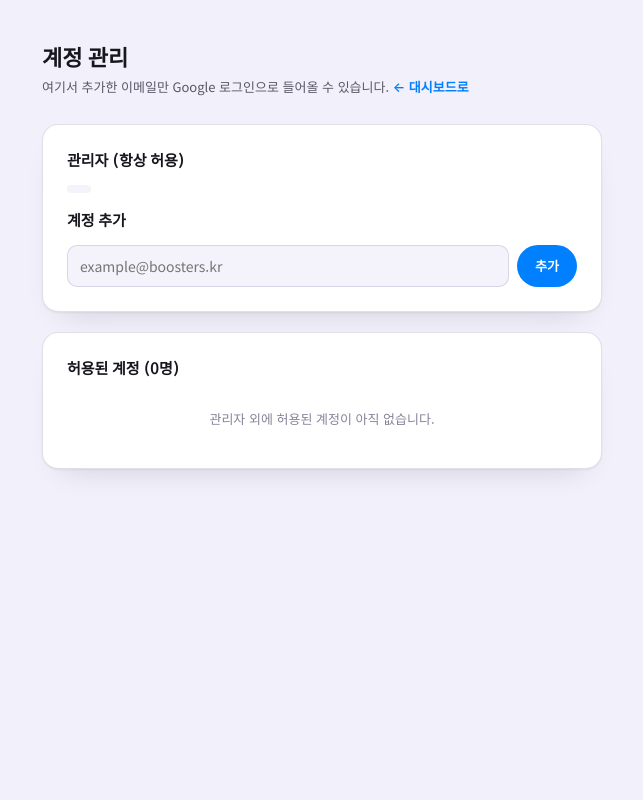
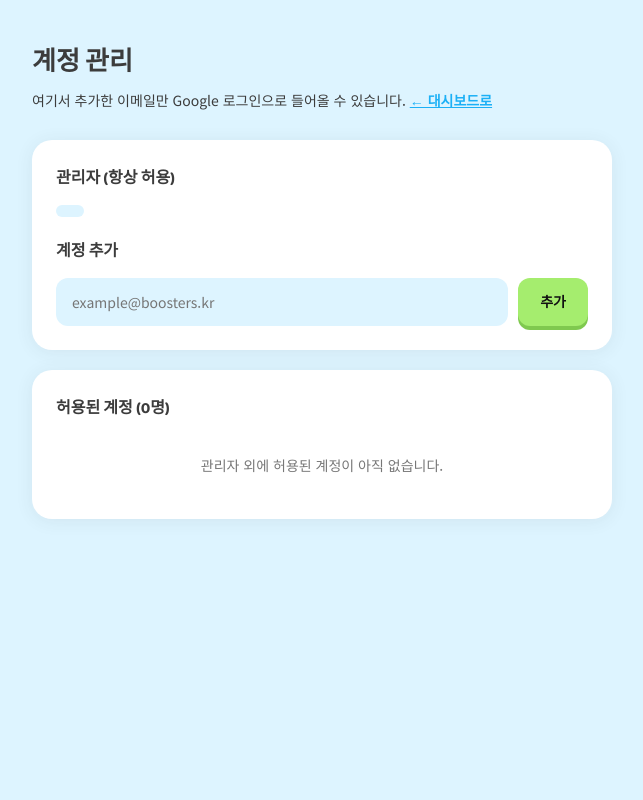
Before and after one commit to sungyyy26/metaad-creator, a Flask app: template webapp/templates/admin_users.html in a window 1280 px wide. Shown: the whole page, without its empty margins (318-961 px from the left). Run offline with Flask 3, Linux system fonts and the light colour scheme; the template is opened without the code that fills it, so the values that code supplies are empty; some libraries are stand-ins or nearby versions.

Commit message:
Harden session cookie config and apply Duolingo-style design to login/admin pages
- webapp/app.py: explicitly set SESSION_COOKIE_SAMESITE=Lax and
  SESSION_COOKIE_HTTPONLY=True (don't rely on Flask's implicit
  default), and SESSION_COOKIE_SECURE once deployed (DATABASE_URL or
  login configured) without breaking local http:// dev. Pure config,
  no behavior change otherwise.
- webapp/templates/login.html, admin_users.html: restyled to the
  provided Duolingo-inspired design tokens (lime-green primary, pale
  blue background, Baloo 2 + Noto Sans KR typography, 12px radius,
  300ms ease motion), honoring its accessibility notes (visible focus
  rings, underlined accent-colored links since that color alone fails
  contrast on this background, muted text kept to non-essential
  captions only). Scoped to these two standalone pages, not the main
  dashboard — no Jinja logic, forms, or routes changed, styling only.

Co-Authored-By: Claude Sonnet 5 <noreply@anthropic.com>
Claude-Session: https://claude.ai/code/session_01KentCtJqe1KiuePnZrmkPU

```diff
--- a/webapp/app.py
+++ b/webapp/app.py
@@ -37,6 +37,12 @@ load_dotenv()  # reads .env in the repo root (or nearest parent) if present;
 
 app = Flask(__name__)
 app.secret_key = os.environ.get("FLASK_SECRET_KEY", os.urandom(24))
+# SameSite=Lax는 대부분의 cross-site POST 위조 요청에서 세션 쿠키가 전송되는 걸
+# 막아준다 — Flask가 이미 기본값으로 적용하지만, 버전에 기대지 않고 명시적으로
+# 고정해둔다. Secure는 HTTPS에서만 켠다 — 로컬 개발(http://127.0.0.1)에서까지
+# 켜면 브라우저가 쿠키를 아예 안 보내서 로그인이 깨진다.
+app.config["SESSION_COOKIE_SAMESITE"] = "Lax"
+app.config["SESSION_COOKIE_HTTPONLY"] = True
 DATABASE_URL = os.environ.get("DATABASE_URL")
 # 로컬에서는 DATABASE_URL이 없으면 기존처럼 그냥 JSON 파일에 저장한다 — Postgres를
 # 따로 띄우지 않아도 로컬 개발은 그대로 동작한다. Render처럼 DATABASE_URL이 설정된
@@ -63,6 +69,9 @@ GOOGLE_OAUTH_CLIENT_SECRET = os.environ.get("GOOGLE_OAUTH_CLIENT_SECRET")
 # 로그인할 수 있도록 allowed_users 테이블로 접근을 제어한다.
 ADMIN_EMAIL = (os.environ.get("ADMIN_EMAIL") or "").strip().lower()
 LOGIN_ENABLED = bool(GOOGLE_OAUTH_CLIENT_ID and GOOGLE_OAUTH_CLIENT_SECRET)
+# Render처럼 실제 배포된 환경(HTTPS)에서만 Secure 쿠키를 켠다 — 로컬 개발 서버는
+# http://127.0.0.1이라 Secure 쿠키가 켜지면 브라우저가 쿠키를 보내지 않는다.
+app.config["SESSION_COOKIE_SECURE"] = bool(DATABASE_URL) or LOGIN_ENABLED
 
 oauth = None
 if LOGIN_ENABLED:
--- a/webapp/templates/admin_users.html
+++ b/webapp/templates/admin_users.html
@@ -6,57 +6,58 @@
 <title>광고 에딧 데스크 · 계정 관리</title>
 <link rel="preconnect" href="https://fonts.googleapis.com">
 <link rel="preconnect" href="https://fonts.gstatic.com" crossorigin>
-<link href="https://fonts.googleapis.com/css2?family=Gothic+A1:wght@600;700;800&family=Noto+Sans+KR:wght@400;500;600&family=IBM+Plex+Mono:wght@500&display=swap" rel="stylesheet">
+<link href="https://fonts.googleapis.com/css2?family=Baloo+2:wght@500;600;700;800&family=Noto+Sans+KR:wght@400;600;700&display=swap" rel="stylesheet">
 <style>
   :root{
-    --bg:#f2f0fa; --surface:#ffffff; --surface-2:#f4f2fa; --border:rgba(120,110,160,.22);
-    --text:#18161d; --text-muted:#5b5768; --text-faint:#87839a;
-    --accent:#0080ff; --accent-hover:#2f97ff; --accent-contrast:#ffffff;
-    --error:#d70015;
-    --shadow: 0 1px 2px rgba(0,0,0,.06), 0 16px 32px -20px rgba(30,20,60,.2);
-  }
-  @media (prefers-color-scheme: dark){
-    :root{
-      --bg:#131019; --surface:#1c1826; --surface-2:#242032; --border:rgba(255,255,255,.14);
-      --text:#f3f1fa; --text-muted:#a9a6c0; --text-faint:#726f8a;
-      --accent:#2997ff; --accent-hover:#5aabff; --accent-contrast:#ffffff;
-      --error:#f87171;
-      --shadow: 0 2px 10px rgba(0,0,0,.3), 0 16px 32px -20px rgba(0,0,0,.6);
-    }
+    --primary:#a5ed6e; --on-primary:#111111; --bg:#ddf4ff; --surface:#ffffff;
+    --text:#3c3c3c; --text-muted:#777777; --accent:#1cb0f6; --danger:#ff4b4b;
+    --radius:12px;
+    --font-display:"Baloo 2","Noto Sans KR",sans-serif;
+    --font-body:"Noto Sans KR","Baloo 2",sans-serif;
+    --shadow: 0 2px 18px rgba(60,60,60,.08);
   }
   *{box-sizing:border-box;}
   body{
     margin:0; min-height:100vh; background:var(--bg); color:var(--text); padding:40px 20px;
-    font-family:"Noto Sans KR",-apple-system,BlinkMacSystemFont,"Helvetica Neue",Arial,sans-serif;
+    font-family:var(--font-body);
   }
-  .wrap{ max-width:560px; margin:0 auto; }
-  h1{ font-family:"Gothic A1",sans-serif; font-weight:800; font-size:22px; margin:0 0 4px; }
-  .sub{ color:var(--text-muted); font-size:13px; margin:0 0 28px; }
-  .sub a{ color:var(--accent); font-weight:600; text-decoration:none; }
-  .card{ background:var(--surface); border:1px solid var(--border); border-radius:16px; box-shadow:var(--shadow); padding:24px; margin-bottom:20px; }
-  .card h2{ font-family:"Gothic A1",sans-serif; font-size:15px; margin:0 0 14px; }
-  .admin-row{ display:flex; align-items:center; gap:8px; font-family:"IBM Plex Mono",monospace; font-size:13px; color:var(--text-muted); margin-bottom:16px; }
-  .admin-row span{ background:var(--surface-2); border-radius:980px; padding:4px 12px; }
-  form.add-form{ display:flex; gap:8px; }
+  :focus-visible{ outline:2px solid var(--accent); outline-offset:2px; border-radius:4px; }
+  .wrap{ max-width:580px; margin:0 auto; }
+  h1{ font-family:var(--font-display); font-weight:800; font-size:26px; margin:0 0 6px; color:var(--text); }
+  .sub{ font-size:14px; margin:0 0 30px; color:var(--text); }
+  .sub a{ color:var(--accent); font-weight:700; text-decoration:underline; }
+  .card{ background:var(--surface); border-radius:20px; box-shadow:var(--shadow); padding:24px; margin-bottom:20px; }
+  .card h2{ font-family:var(--font-display); font-weight:700; font-size:16px; margin:0 0 14px; color:var(--text); }
+  .admin-row{ display:flex; align-items:center; gap:10px; font-size:14px; color:var(--text); margin-bottom:20px; font-weight:600; }
+  .admin-row span{ background:var(--bg); border-radius:980px; padding:6px 14px; }
+  form.add-form{ display:flex; gap:10px; }
   input[type=email]{
-    flex:1; min-width:0; background:var(--surface-2); border:1px solid var(--border); border-radius:10px;
-    padding:10px 12px; font-size:14px; color:var(--text); font-family:inherit;
+    flex:1; min-width:0; background:var(--bg); border:2px solid transparent; border-radius:var(--radius);
+    padding:12px 14px; font-size:14px; color:var(--text); font-family:var(--font-body); min-height:44px;
+    transition:border-color 300ms ease;
   }
+  input[type=email]:focus{ outline:none; border-color:var(--accent); }
   button{
-    font-family:"Gothic A1",sans-serif; font-weight:700; font-size:13px; border:none; border-radius:980px;
-    padding:10px 18px; cursor:pointer; background:var(--accent); color:var(--accent-contrast); white-space:nowrap;
+    font-family:var(--font-display); font-weight:700; font-size:14px; border:none; border-radius:var(--radius);
+    padding:12px 22px; min-height:44px; cursor:pointer; background:var(--primary); color:var(--on-primary);
+    white-space:nowrap; box-shadow:0 4px 0 0 #7fc94f; transition:filter 300ms ease, transform 300ms ease;
   }
-  button:hover{ background:var(--accent-hover); }
-  .list{ display:flex; flex-direction:column; gap:8px; }
+  button:hover{ filter:brightness(1.04); }
+  button:active{ transform:translateY(3px); box-shadow:0 1px 0 0 #7fc94f; }
+  .list{ display:flex; flex-direction:column; gap:10px; }
   .list-row{
     display:flex; align-items:center; justify-content:space-between; gap:12px;
-    background:var(--surface-2); border-radius:10px; padding:10px 14px;
+    background:var(--bg); border-radius:var(--radius); padding:12px 16px;
   }
-  .list-row .email{ font-family:"IBM Plex Mono",monospace; font-size:13px; }
-  .list-row .meta{ font-size:11px; color:var(--text-faint); }
-  .del-btn{ background:transparent; color:var(--error); border:1px solid var(--error); padding:4px 12px; font-size:12px; }
-  .del-btn:hover{ background:var(--error); color:#fff; }
-  .empty{ color:var(--text-faint); font-size:13px; text-align:center; padding:16px; }
+  .list-row .email{ font-weight:700; font-size:14px; color:var(--text); }
+  .list-row .meta{ font-size:12px; color:var(--text-muted); }
+  .del-btn{
+    background:transparent; color:var(--danger); border:2px solid var(--danger); padding:8px 16px;
+    font-size:13px; min-height:36px; box-shadow:none;
+  }
+  .del-btn:hover{ background:var(--danger); color:#fff; filter:none; }
+  .del-btn:active{ transform:none; }
+  .empty{ color:var(--text-muted); font-size:14px; text-align:center; padding:20px; }
 </style>
 </head>
 <body>
```
Also changed, not shown: webapp/templates/login.html (+28 -26 lines).
